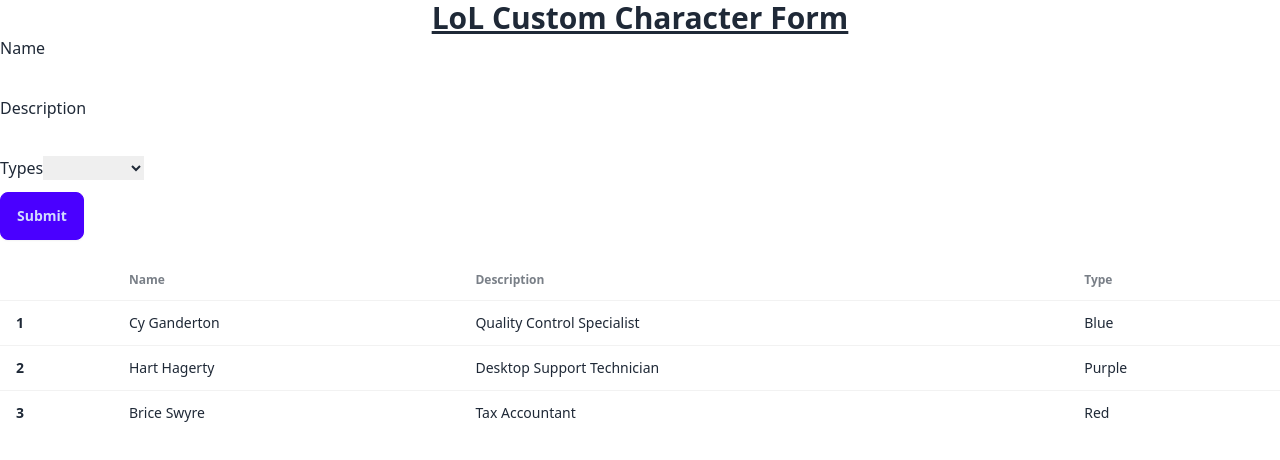
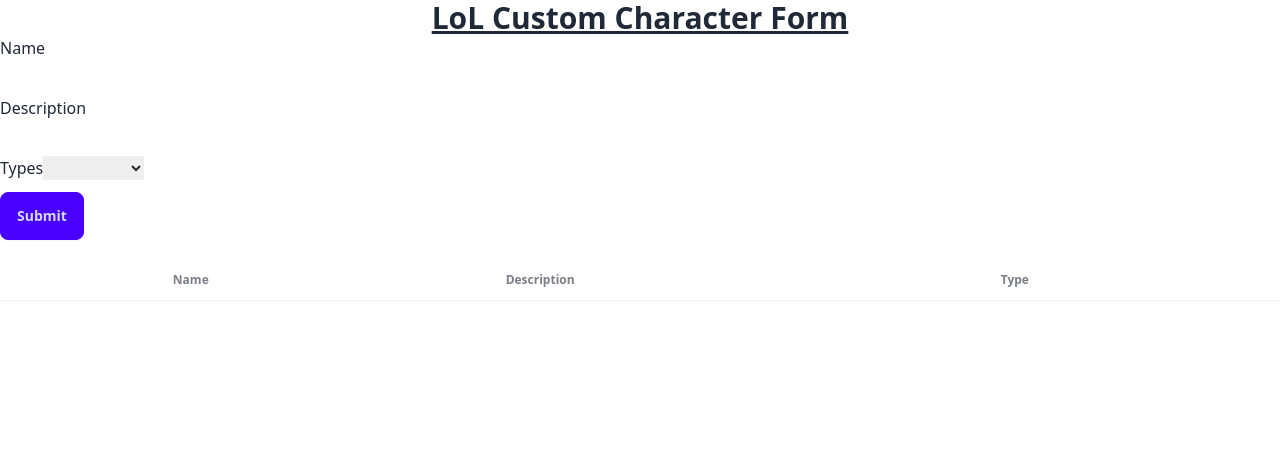
Before and after one commit to MarcosPerez16/LoL-Custom-Character-Form, a React (Vite) app: page / in a window 1280 px wide. Shown: the top 460 px of the page. Built offline with nearby package versions, Linux system fonts and the light colour scheme.

Commit message:
created state for adding new champ, passed props to children components, rendered data dynamically through filter, added the reset function through react hook form

```diff
--- a/src/App.tsx
+++ b/src/App.tsx
@@ -1,14 +1,24 @@
+import { useState } from 'react';
 import Filter from './components/Filter';
-import Table from './components/Table';
+import Table, { Champion } from './components/Table';
 
 function App() {
+  const [champions, setChampions] = useState<Champion[]>([]);
+
+  const addChampion = (newChampion: Champion) => {
+    setChampions([...champions, newChampion]);
+  };
+
+  //next we will create the delete button to delete entries
+
   return (
     <>
       <h1 className='text-3xl font-bold underline text-center'>
         LoL Custom Character Form
       </h1>
-      <Filter />
-      <Table />
+      {/* below we pass the addChampion function as props to Filter component */}
+      <Filter addChampion={addChampion} />
+      <Table champions={champions} />
     </>
   );
 }
--- a/src/components/Filter.tsx
+++ b/src/components/Filter.tsx
@@ -8,6 +8,10 @@
   name: string;
   description: string;
   type: string;
+}
+
+interface FilterProps {
+  addChampion: (newChampion: FormData) => void;
 }
 
 //creating zod schema
@@ -24,18 +28,24 @@
   }),
 });
 
-const onSubmit = (data: FormData) => console.log(data);
-
-const Filter = () => {
+const Filter = ({ addChampion }: FilterProps) => {
   // logic here
 
+  //   called reset using react hook form then added it to the onSubmit function to reset form
   const {
     register,
     handleSubmit,
+    reset,
     formState: { errors },
   } = useForm<FormData>({
     resolver: zodResolver(schema),
   });
+
+  const onSubmit = (data: FormData) => {
+    addChampion(data);
+    console.log(data);
+    reset();
+  };
 
   return (
     <form onSubmit={handleSubmit(onSubmit)}>
--- a/src/components/Table.tsx
+++ b/src/components/Table.tsx
@@ -1,5 +1,16 @@
 // imports here
-const Table = () => {
+
+export interface Champion {
+  name: string;
+  description: string;
+  type: string;
+}
+
+interface TableProps {
+  champions: Champion[];
+}
+
+const Table = ({ champions }: TableProps) => {
   // logic here
   return (
     <div className='overflow-x-auto'>
@@ -14,27 +25,14 @@
           </tr>
         </thead>
         <tbody>
-          {/* row 1 */}
-          <tr>
-            <th>1</th>
-            <td>Cy Ganderton</td>
-            <td>Quality Control Specialist</td>
-            <td>Blue</td>
-          </tr>
-          {/* row 2 */}
-          <tr>
-            <th>2</th>
-            <td>Hart Hagerty</td>
-            <td>Desktop Support Technician</td>
-            <td>Purple</td>
-          </tr>
-          {/* row 3 */}
-          <tr>
-            <th>3</th>
-            <td>Brice Swyre</td>
-            <td>Tax Accountant</td>
-            <td>Red</td>
-          </tr>
+          {champions.map((champion, index) => (
+            <tr key={index}>
+              <th>{index + 1}</th>
+              <td>{champion.name}</td>
+              <td>{champion.description}</td>
+              <td>{champion.type}</td>
+            </tr>
+          ))}
         </tbody>
       </table>
     </div>
```
